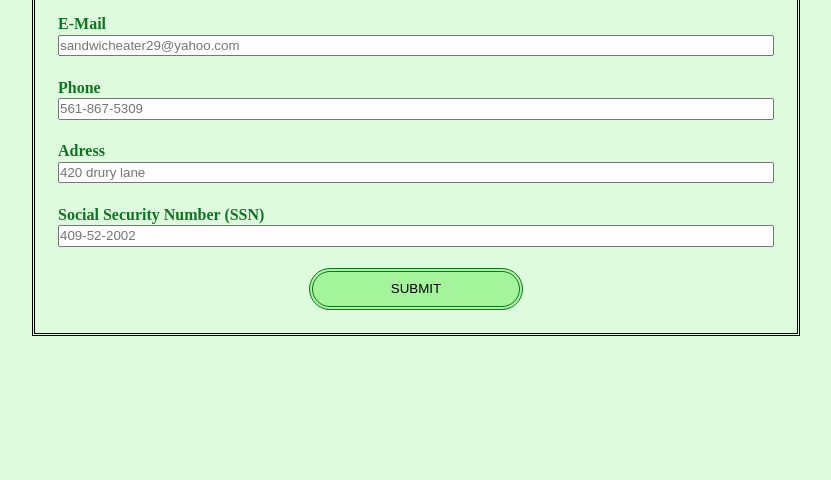
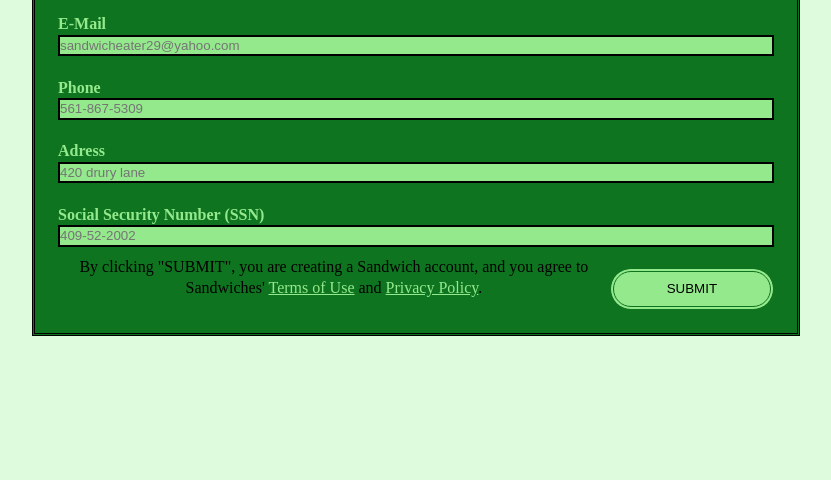
Before and after one commit to sebas-the-artist/sandwiches, a plain HTML site: page sign-up.html in a window 1280 px wide. Shown: the part 320-800 px from the top of the page, without its empty margins (224-1055 px from the left). Drawn offline with Linux system fonts and the light colour scheme.

Commit message:
i think the sign up page is donezo time for bigger and better things mane

```diff
--- a/sign-up.html
+++ b/sign-up.html
@@ -29,7 +29,12 @@
                             <input class="sign-up__input" type="text" placeholder="420 drury lane">
                             <h4 class="sign-up__input--title">Social Security Number (SSN) </h4>
                             <input class="sign-up__input" type="text" placeholder="409-52-2002">
+
                             <div class="sign-up__button">
+                                <p class="">By clicking "SUBMIT", you are creating a Sandwich account, and you agree to
+                                    Sandwiches' <span class="tos">Terms of Use</span> and <span class="tos">Privacy
+                                        Policy</span>.</p>
+
                                 <button class="sign-up__submit">SUBMIT</button>
                             </div>
                         </div>
--- a/styles.css
+++ b/styles.css
@@ -296,15 +296,17 @@ nav {
   width: 40%;
   padding: 12px 0;
   border: none;
+  color: #0f741f;
+  background-color: #a0f396eb;
+  font-size: 95%;
+  transition: all 5000ms ease;
+  cursor: url(assets/sandwich-cursor.png) 4 12, auto;
+  opacity: 0%;
+}
+.quality__button:hover {
   background-color: #0f741f;
   color: #a0f396eb;
-  font-size: 95%;
-  transition: all 1800ms ease;
-  cursor: url(assets/sandwich-cursor.png) 4 12, auto;
-}
-.quality__button:hover {
-  color: #0f741f;
-  background-color: #a0f396eb;
+  opacity: 100%;
 }
 .quality__img--wrapper {
   /* animation: flop 3000ms infinite alternate ease-in-out; */
@@ -731,14 +733,26 @@ sign up page
   width: 60vw;
   padding: 0% 3% 3% 3%;
   border: 3px double black;
+  background-color: #0f741f;
+}
+.sign-up__input {
+  color: #0f741f;
+  background-color: #a0f396eb;
+  border: 2px double black;
 }
 .sign-up__input--title {
   display: flex;
   margin-top: 3%;
+  color: #a0f396eb;
 }
 .sign-up__button {
   display: flex;
   justify-content: center;
+  align-items: center;
+}
+.tos {
+  color: #a0f396eb;
+  text-decoration: underline;
 }
 .sign-up__submit {
   border: 4px double #0f741f;
```
Also changed, not shown: assets/transparent face.webp (added), dang.html (added).
